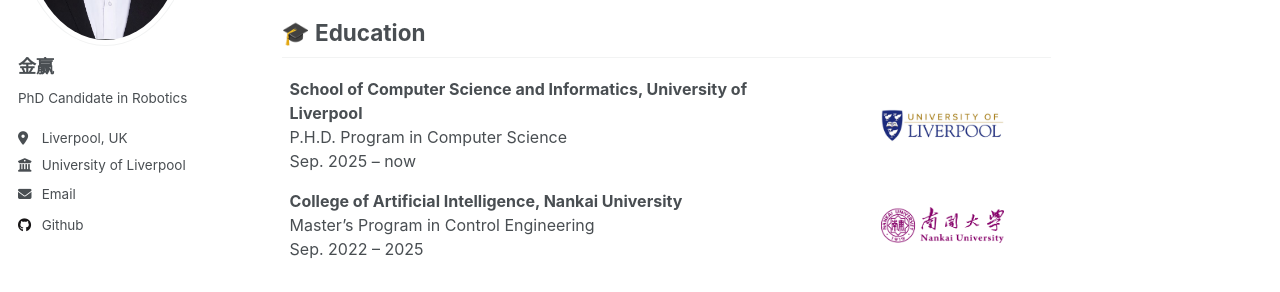
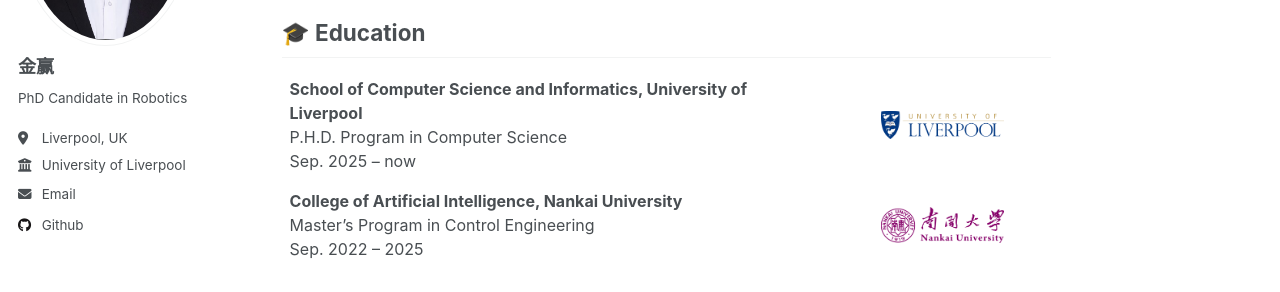
Before and after one commit to Arthuryingjin/Arthuryingjin.github.io, a Jekyll site: the page built from _pages/about.md, in a window 1280 px wide. Shown: the part 301-593 px from the top of the page. Built offline with Jekyll 4.4.1, drawn with Linux system fonts in a browser that asks for light colours; comment, search, counter and statistics services are not loaded.

Commit message:
Update university logo in about page

```diff
--- a/_pages/about.md
+++ b/_pages/about.md
@@ -24,7 +24,7 @@ My research interest includes robotic manipulation and Reinforcement Learning.
       Sep. 2025 – now
     </td>
     <td style="padding-left: 20px; width: 30%; text-align: center; border: none;"> <!-- 图标居中 -->
-      <img src="/images/Liverpool.jpg" alt="Nankai University Logo" width="60%">
+      <img src="/images/University_of_Liverpool_logo.svg.png" alt="University of Liverpool Logo" width="60%">
     </td>
   </tr>
   <tr>
```
